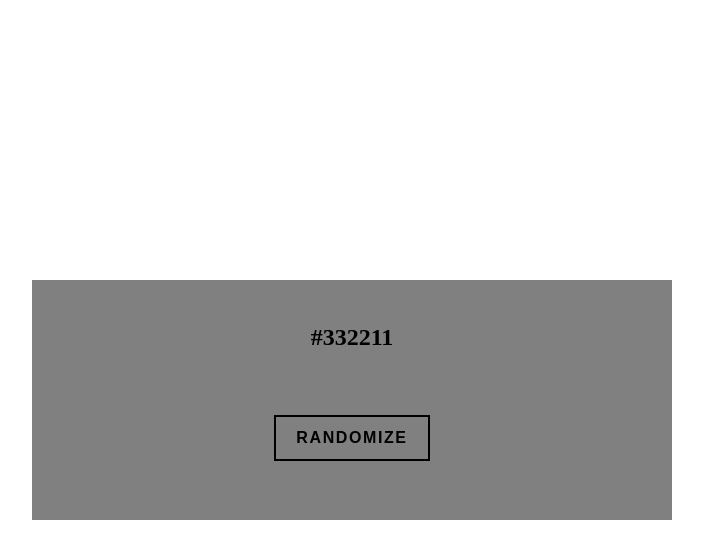
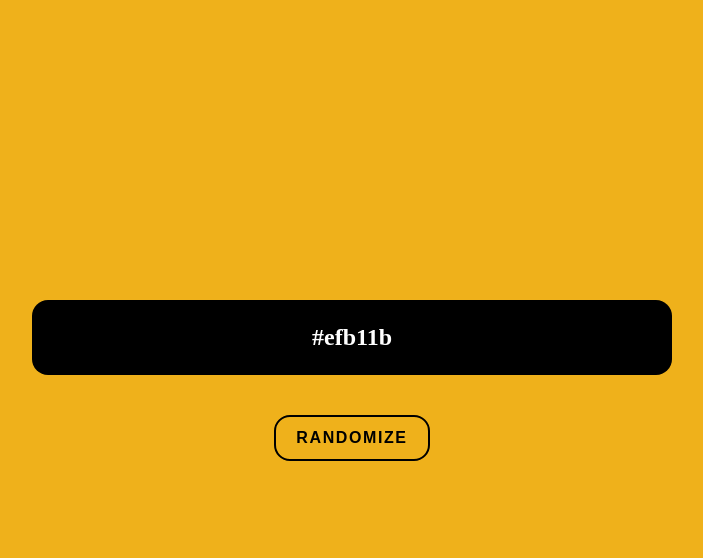
Before and after one commit to anuraj3095/Web-App-Projects, a plain HTML site: page Random Color Generator/index.html in a window 1280 px wide. Both pictures are taken after a click on the button "RANDOMIZE". Shown: the whole page, without its empty margins (288-991 px from the left). Drawn offline with Linux system fonts and the light colour scheme.

Commit message:
add random color change

```diff
--- /dev/null
+++ b/Random Color Generator/app.js
@@ -0,0 +1,10 @@
+const rndBtn = document.getElementById("btn");
+const colorTxt = document.getElementById("color-text");
+
+rndBtn.addEventListener('click', function() {
+    const rndColor = '#' +
+        (Math.random() * 0xFFFFFF << 0).toString(16).padStart(6, '0');
+    colorTxt.innerHTML = rndColor;
+
+    document.body.style.background = rndColor
+})
--- a/Random Color Generator/index.html
+++ b/Random Color Generator/index.html
@@ -12,8 +12,13 @@
     </head>
     <body>
         <div class="container">
-            <h2 class="color-text" id="color-text">#332211</h2>
-            <button class="rnd-btn">Randomize</button>
+            <div class="txt-container">
+                <h2 class="color-text" id="color-text">#332211</h2>
+            </div>
+            <button id="btn"class="rnd-btn">Randomize</button>
         </div>
+
+        <!-- scriptss -->
+        <script src="app.js"></script>
     </body>
 </html>
--- a/Random Color Generator/styles.css
+++ b/Random Color Generator/styles.css
@@ -1,6 +1,14 @@
 body{
     height: 100%;
-    position: relative
+    position: relative;
+    background: #332211;
+}
+
+.txt-container {
+    background: black;
+    color: white;
+    border-radius: 1rem;
+
 }
 
 .container {
@@ -12,7 +20,6 @@ body{
     bottom:0;
     left:0;
     right:0;
-    background: gray;
     text-align: center;
 }
 .color-text {
@@ -28,6 +35,7 @@ body{
     display: inline-block;
     font-weight: 700;
     border: 2px solid black;
+    border-radius: 1rem;
     font-size: 1rem;
     padding: 0.75rem 1.25rem;
 }
```
